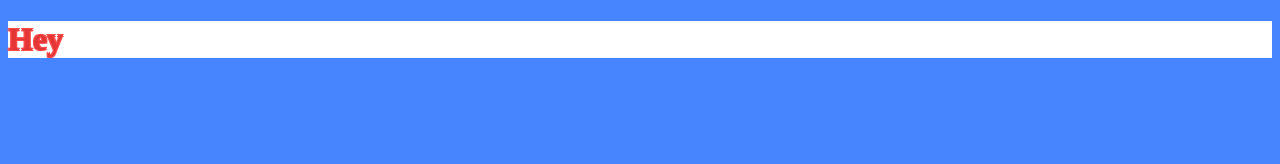
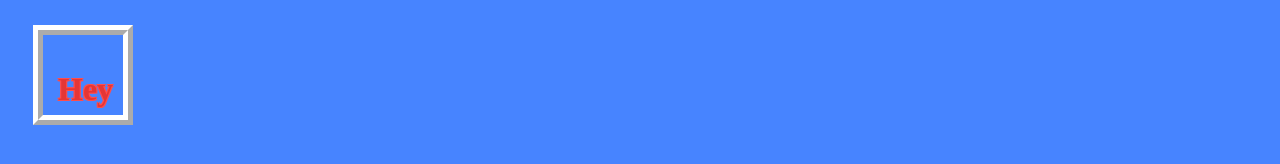
Before and after one commit to Toc-o/toc-o.github.io, a plain HTML site: page index.html in a window 1280 px wide. Drawn offline with Linux system fonts and the light colour scheme; a web font is replaced by a local one.

Commit message:
Update index.html

```diff
--- a/index.html
+++ b/index.html
@@ -13,11 +13,19 @@
       }
       h1{
         color:rgb(229, 54, 54);
-        background:rgb(255,255,255);
+      }
+      .div1{
+        margin:25px;
+        border:10px ridge rgb(255,255,255);
+        padding:15px;
+        width:50px;
+        height:50px;
       }
     </style>
   </head>
   <body>
-    <h1>Hey</h1>
+    <div class="div1">
+      <h1>Hey</h1>
+    </div>
   </body>
 </html>
```
